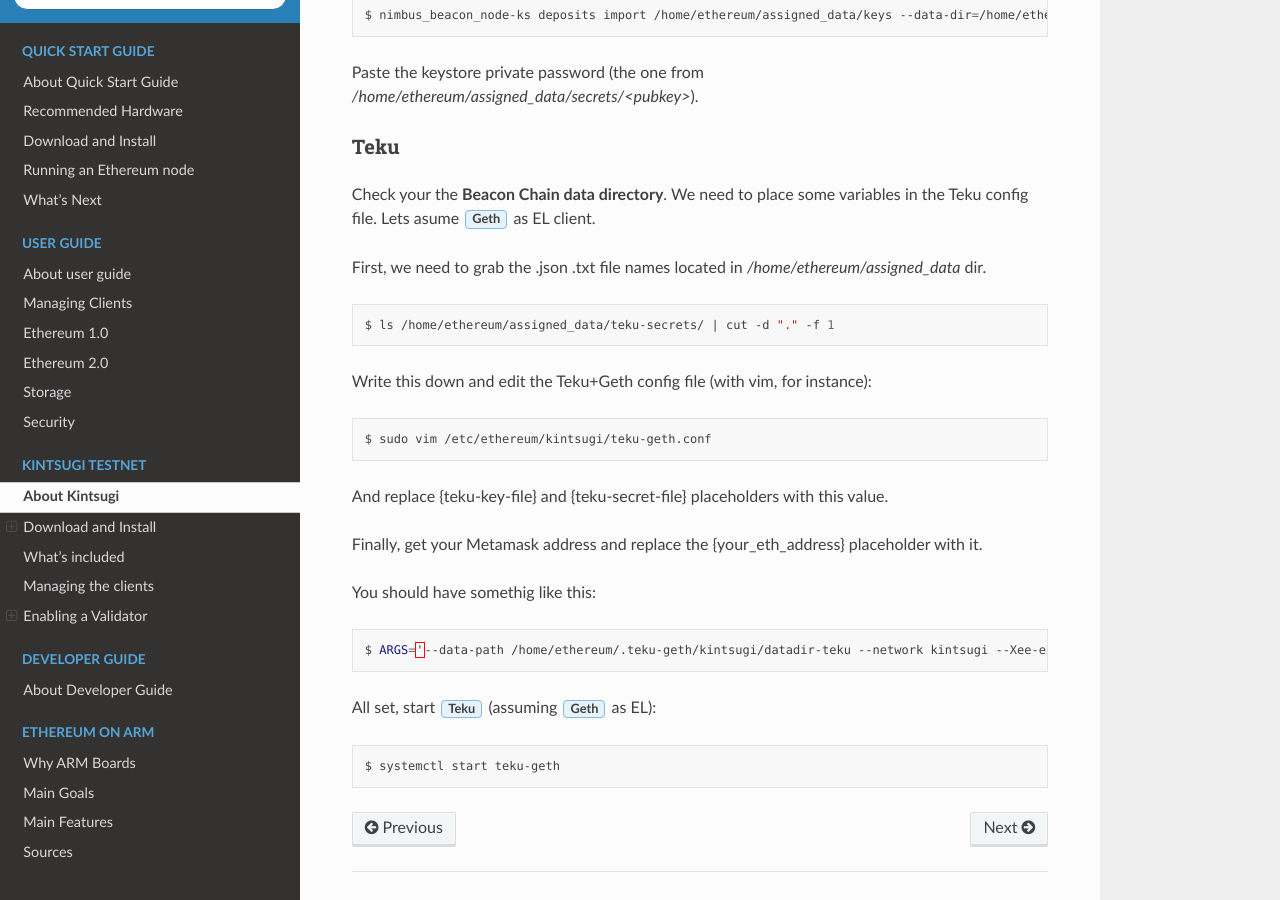
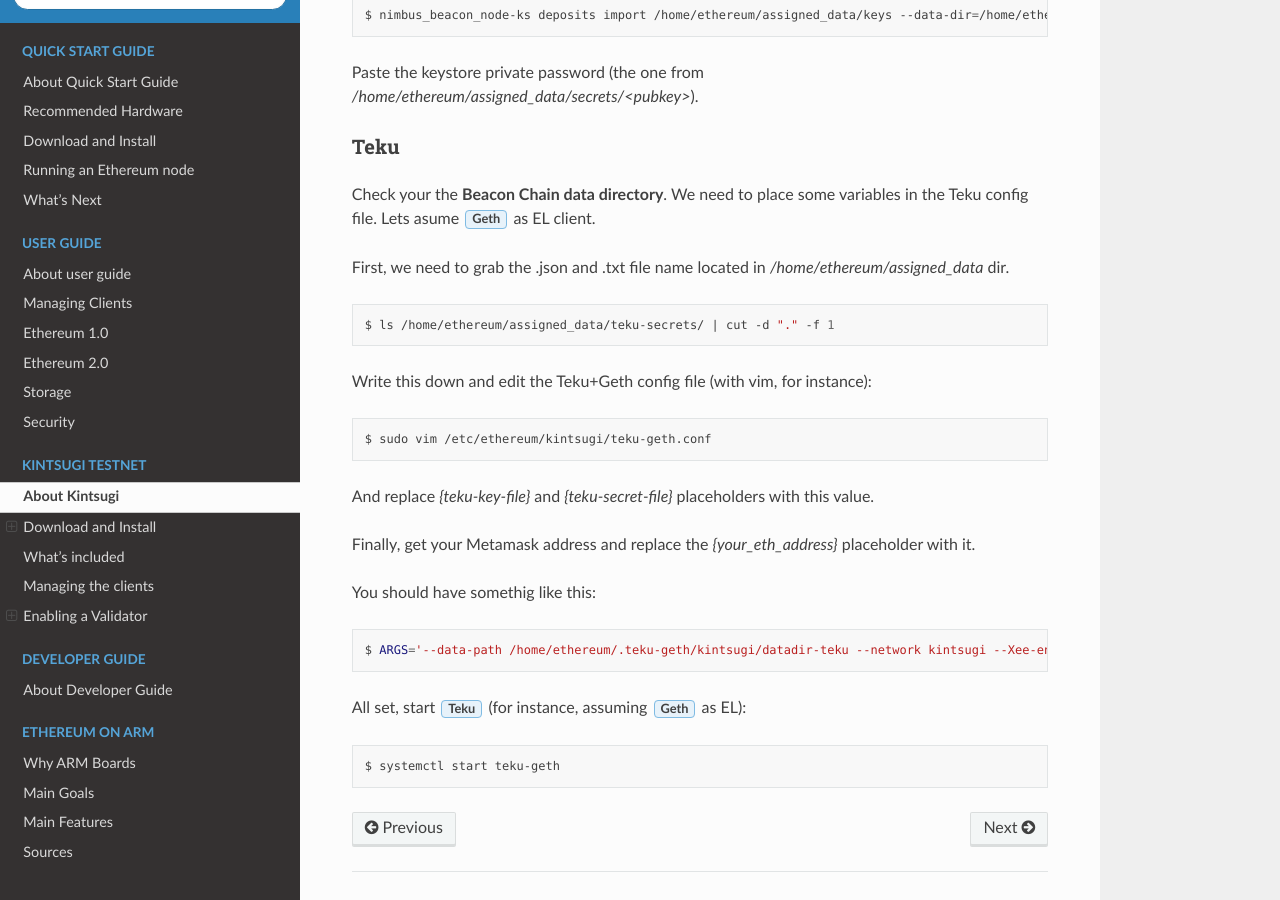
Before and after one commit to EOA-Blockchain-Labs/ethereumonarm, a Sphinx documentation site: the page built from docs/kintsugi/kintsugi-testnet.rst, in a window 1280 px wide and 900 px high, scrolled down 7752 px. Built offline with Sphinx 7.4.7 and the Read the Docs theme 2.0.0, drawn with Linux system fonts in a browser that asks for light colours.

Commit message:
fixed some typos

```diff
--- a/docs/kintsugi/kintsugi-testnet.rst
+++ b/docs/kintsugi/kintsugi-testnet.rst
@@ -348,7 +348,7 @@
 Check your the **Beacon Chain data directory**. We need to place some variables in the Teku
 config file. Lets asume :guilabel:`Geth` as EL client.
 
-First, we need to grab the .json .txt file names located in `/home/ethereum/assigned_data` dir.
+First, we need to grab the .json and .txt file name located in `/home/ethereum/assigned_data` dir.
 
 .. prompt:: bash $
 
@@ -360,17 +360,17 @@
 
   sudo vim /etc/ethereum/kintsugi/teku-geth.conf
 
-And replace {teku-key-file} and {teku-secret-file} placeholders with this value.
+And replace `{teku-key-file}` and `{teku-secret-file}` placeholders with this value.
 
-Finally, get your Metamask address and replace the {your_eth_address} placeholder with it.
+Finally, get your Metamask address and replace the `{your_eth_address}` placeholder with it.
 
 You should have somethig like this:
 
 .. prompt:: bash $
 
-  ARGS='--data-path /home/ethereum/.teku-geth/kintsugi/datadir-teku --network kintsugi --Xee-endpoint http://localhost:8545 --validator-keys=/home/ethereum/assigned_data/teku-keys/0x811becb8b9bbca53a0fc8fc5b71690e813e9f6defac4b08e2131f1e27b1875d913d4968ce40bb1d66791ce077805944c.json:/home/ethereum/assigned_data/teku-secrets/0x811becb8b9bbca53a0fc8fc5b71690e813e9f6defac4b08e2131f1e27b1875d913d4968ce40bb1d66791ce077805944c.txt --Xvalidators-proposer-default-fee-recipient 0x22898bd71D42aE90AaE78dF2ED8db34F2aE4958c
+  ARGS='--data-path /home/ethereum/.teku-geth/kintsugi/datadir-teku --network kintsugi --Xee-endpoint http://localhost:8545 --validator-keys=/home/ethereum/assigned_data/teku-keys/0x811becb8b9bbca53a0fc8fc5b71690e813e9f6defac4b08e2131f1e27b1875d913d4968ce40bb1d66791ce077805944c.json:/home/ethereum/assigned_data/teku-secrets/0x811becb8b9bbca53a0fc8fc5b71690e813e9f6defac4b08e2131f1e27b1875d913d4968ce40bb1d66791ce077805944c.txt --Xvalidators-proposer-default-fee-recipient 0x22898bd71D42aE90AaE78dF2ED8db34F2aE4958c'
 
-All set, start :guilabel:`Teku` (assuming :guilabel:`Geth` as EL):
+All set, start :guilabel:`Teku` (for instance, assuming :guilabel:`Geth` as EL):
 
 .. prompt:: bash $
 
```
